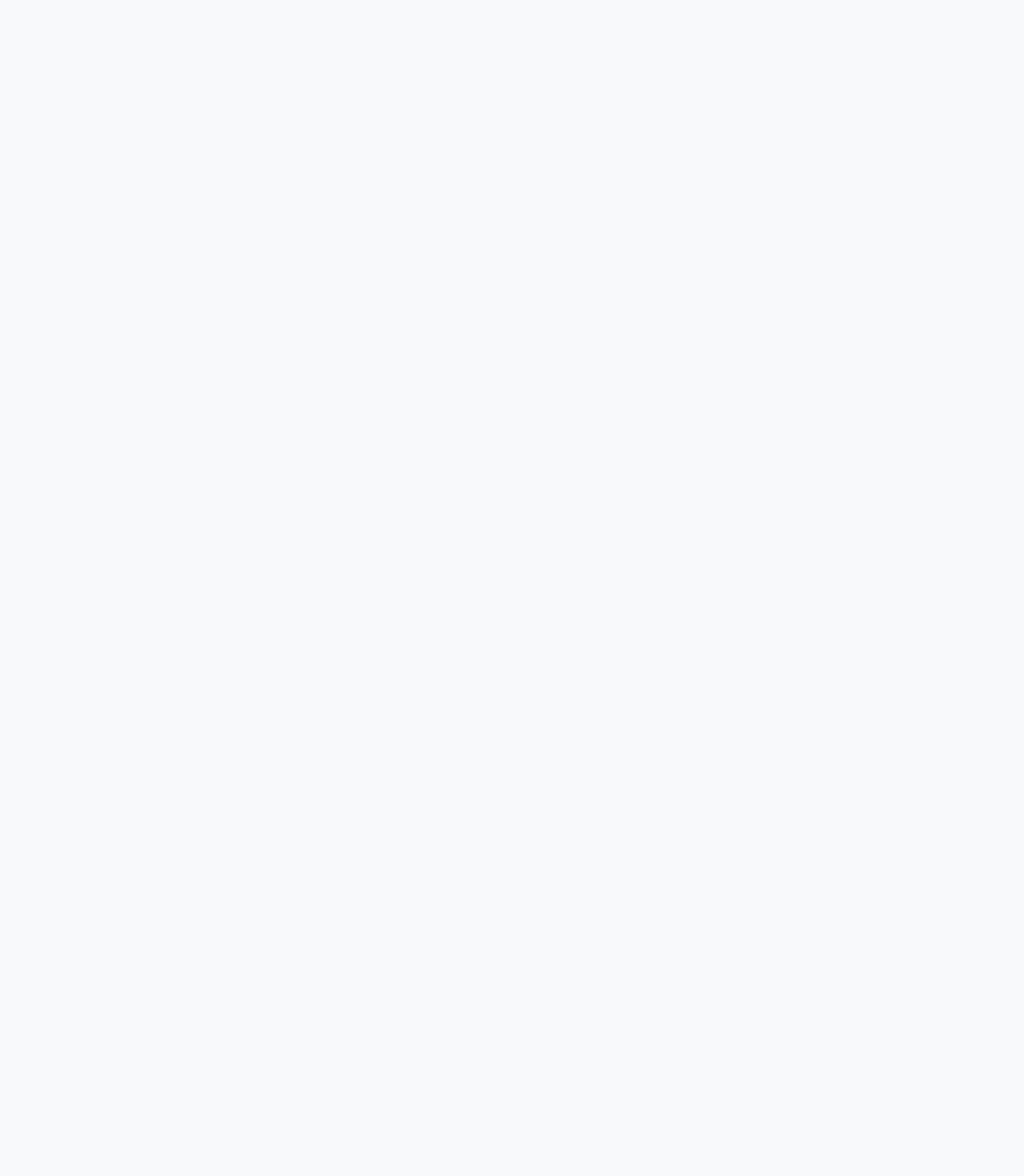
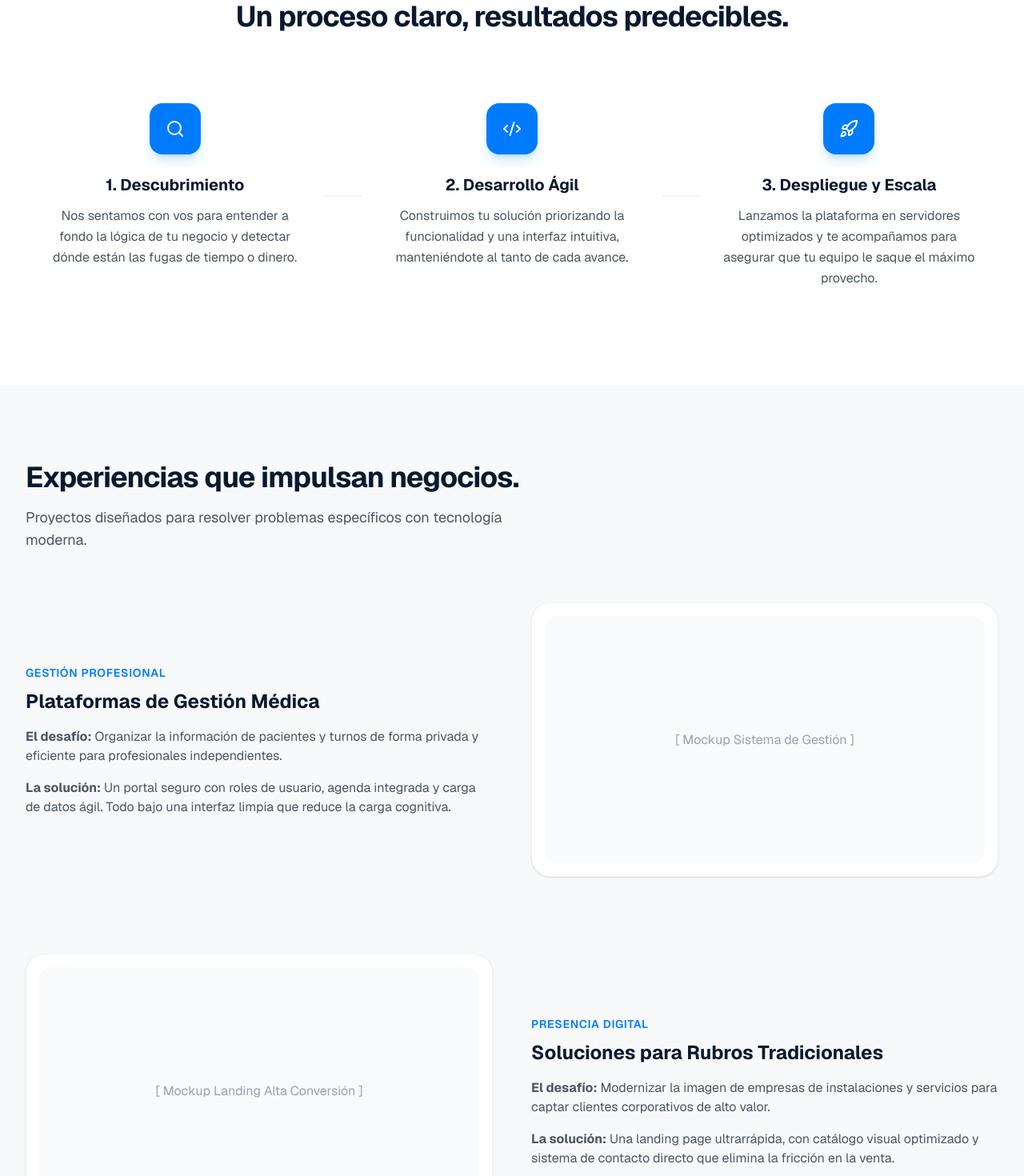
Before and after one commit to tomireyes28/wedevi, a Next.js app: page / in a window 1280 px wide. Shown: the part 2240-3710 px from the top of the page at 80% size. Before the commit the page ends 2145 px from the top, so only its background shows below. Built offline with nearby package versions, Linux system fonts and the light colour scheme.

Commit message:
feat: add work process timeline and zigzag case studies sections

```diff
--- a/src/app/page.tsx
+++ b/src/app/page.tsx
@@ -2,6 +2,8 @@ import Navbar from "@/components/layout/Navbar";
 import Hero from "@/components/sections/Hero";
 import Problem from "@/components/sections/Problem";
 import Services from "@/components/sections/Services";
+import Process from "@/components/sections/Process";
+import Cases from "@/components/sections/Cases";
 
 export default function Home() {
   return (
@@ -10,6 +12,8 @@ export default function Home() {
       <Hero />
       <Problem />
       <Services />
+      <Process />
+      <Cases />
     </main>
   );
 }
--- /dev/null
+++ b/src/components/sections/Cases.tsx
@@ -0,0 +1,52 @@
+export default function Cases() {
+  return (
+    <section id="casos" className="py-24 bg-brand-soft">
+      <div className="max-w-7xl mx-auto px-4 sm:px-6 lg:px-8">
+        <div className="mb-16">
+          <h2 className="text-3xl md:text-4xl font-bold text-brand-navy mb-4 tracking-tight">
+            Experiencias que impulsan negocios.
+          </h2>
+          <p className="text-lg text-brand-gray max-w-2xl">
+            Proyectos diseñados para resolver problemas específicos con tecnología moderna.
+          </p>
+        </div>
+
+        <div className="space-y-24">
+          {/* Caso 1: Gestión Salud */}
+          <div className="grid lg:grid-cols-2 gap-12 items-center">
+            <div className="order-2 lg:order-1">
+              <span className="text-brand-blue font-semibold text-sm uppercase tracking-wider">Gestión Profesional</span>
+              <h3 className="text-2xl font-bold text-brand-navy mt-2 mb-4">Plataformas de Gestión Médica</h3>
+              <div className="space-y-4 text-brand-gray">
+                <p><strong>El desafío:</strong> Organizar la información de pacientes y turnos de forma privada y eficiente para profesionales independientes.</p>
+                <p><strong>La solución:</strong> Un portal seguro con roles de usuario, agenda integrada y carga de datos ágil. Todo bajo una interfaz limpia que reduce la carga cognitiva.</p>
+              </div>
+            </div>
+            <div className="order-1 lg:order-2 bg-white p-4 rounded-3xl shadow-sm border border-gray-100">
+               <div className="aspect-video bg-gray-50 rounded-2xl flex items-center justify-center text-gray-400">
+                  [ Mockup Sistema de Gestión ]
+               </div>
+            </div>
+          </div>
+
+          {/* Caso 2: Web Corporativa */}
+          <div className="grid lg:grid-cols-2 gap-12 items-center">
+            <div className="bg-white p-4 rounded-3xl shadow-sm border border-gray-100">
+               <div className="aspect-video bg-gray-50 rounded-2xl flex items-center justify-center text-gray-400">
+                  [ Mockup Landing Alta Conversión ]
+               </div>
+            </div>
+            <div>
+              <span className="text-brand-blue font-semibold text-sm uppercase tracking-wider">Presencia Digital</span>
+              <h3 className="text-2xl font-bold text-brand-navy mt-2 mb-4">Soluciones para Rubros Tradicionales</h3>
+              <div className="space-y-4 text-brand-gray">
+                <p><strong>El desafío:</strong> Modernizar la imagen de empresas de instalaciones y servicios para captar clientes corporativos de alto valor.</p>
+                <p><strong>La solución:</strong> Una landing page ultrarrápida, con catálogo visual optimizado y sistema de contacto directo que elimina la fricción en la venta.</p>
+              </div>
+            </div>
+          </div>
+        </div>
+      </div>
+    </section>
+  );
+}
--- /dev/null
+++ b/src/components/sections/Process.tsx
@@ -0,0 +1,52 @@
+import { Search, Code2, Rocket } from 'lucide-react';
+
+const steps = [
+  {
+    icon: <Search className="w-6 h-6" />,
+    title: "1. Descubrimiento",
+    description: "Nos sentamos con vos para entender a fondo la lógica de tu negocio y detectar dónde están las fugas de tiempo o dinero."
+  },
+  {
+    icon: <Code2 className="w-6 h-6" />,
+    title: "2. Desarrollo Ágil",
+    description: "Construimos tu solución priorizando la funcionalidad y una interfaz intuitiva, manteniéndote al tanto de cada avance."
+  },
+  {
+    icon: <Rocket className="w-6 h-6" />,
+    title: "3. Despliegue y Escala",
+    description: "Lanzamos la plataforma en servidores optimizados y te acompañamos para asegurar que tu equipo le saque el máximo provecho."
+  }
+];
+
+export default function Process() {
+  return (
+    <section id="proceso" className="py-24 bg-white">
+      <div className="max-w-7xl mx-auto px-4 sm:px-6 lg:px-8">
+        <div className="text-center mb-16">
+          <h2 className="text-3xl md:text-4xl font-bold text-brand-navy mb-4 tracking-tight">
+            Un proceso claro, resultados predecibles.
+          </h2>
+        </div>
+
+        <div className="relative">
+          {/* Línea conectora (solo desktop) */}
+          <div className="hidden md:block absolute top-1/2 left-0 w-full h-0.5 bg-gray-100 -translate-y-1/2 z-0" />
+
+          <div className="grid md:grid-cols-3 gap-12 relative z-10">
+            {steps.map((step, index) => (
+              <div key={index} className="bg-white p-6 flex flex-col items-center text-center">
+                <div className="w-16 h-16 bg-brand-blue text-white rounded-2xl flex items-center justify-center mb-6 shadow-lg shadow-brand-blue/20">
+                  {step.icon}
+                </div>
+                <h3 className="text-xl font-bold text-brand-navy mb-3">{step.title}</h3>
+                <p className="text-brand-gray leading-relaxed">
+                  {step.description}
+                </p>
+              </div>
+            ))}
+          </div>
+        </div>
+      </div>
+    </section>
+  );
+}
```
